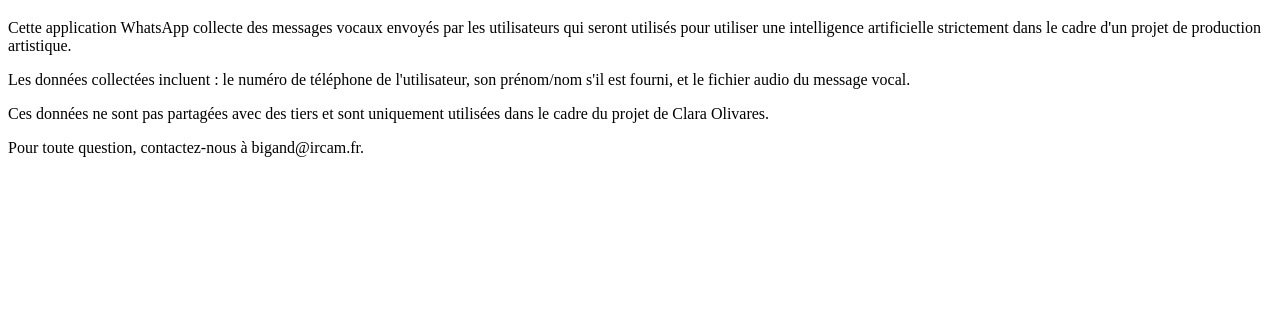
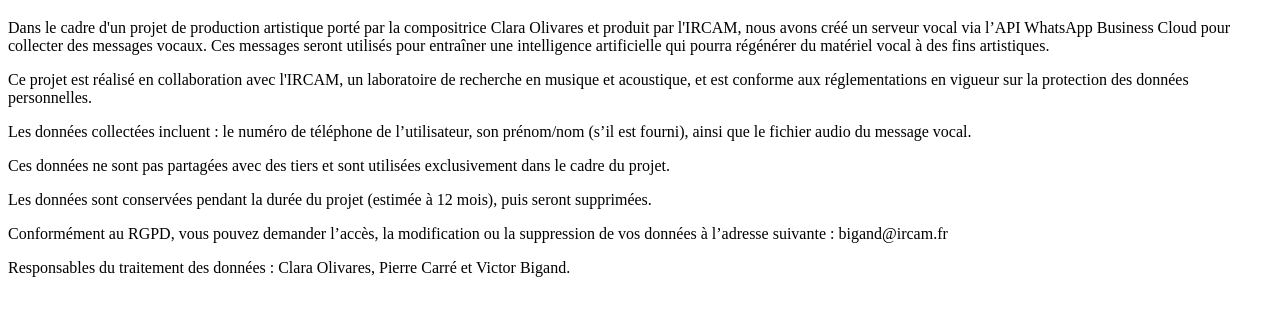
Before and after one commit to iamvcrx/olivares_server, a plain HTML site: page index.html in a window 1280 px wide. Shown: the part 61-376 px from the top of the page. Drawn offline with Linux system fonts and the light colour scheme.

Commit message:
MAJ for aprovement

```diff
--- a/index.html
+++ b/index.html
@@ -1,14 +1,31 @@
 <!DOCTYPE html>
 <html lang="fr">
 <head>
-  <meta charset="UTF-8" />
+  <meta charset="UTF-8">
   <title>Politique de confidentialité</title>
 </head>
 <body>
   <h1>Politique de confidentialité</h1>
-  <p>Cette application WhatsApp collecte des messages vocaux envoyés par les utilisateurs qui seront utilisés pour utiliser une intelligence artificielle strictement dans le cadre d'un projet de production artistique.</p>
-  <p>Les données collectées incluent : le numéro de téléphone de l'utilisateur, son prénom/nom s'il est fourni, et le fichier audio du message vocal.</p>
-  <p>Ces données ne sont pas partagées avec des tiers et sont uniquement utilisées dans le cadre du projet de Clara Olivares.</p>
-  <p>Pour toute question, contactez-nous à bigand@ircam.fr.</p>
+  <p>
+    Dans le cadre d'un projet de production artistique porté par la compositrice Clara Olivares et produit par l'IRCAM, nous avons créé un serveur vocal via l’API WhatsApp Business Cloud pour collecter des messages vocaux. Ces messages seront utilisés pour entraîner une intelligence artificielle qui pourra régénérer du matériel vocal à des fins artistiques.
+  </p>
+  <p>
+    Ce projet est réalisé en collaboration avec l'IRCAM, un laboratoire de recherche en musique et acoustique, et est conforme aux réglementations en vigueur sur la protection des données personnelles.
+  </p>
+  <p>
+    Les données collectées incluent : le numéro de téléphone de l’utilisateur, son prénom/nom (s’il est fourni), ainsi que le fichier audio du message vocal.
+  </p>
+  <p>
+    Ces données ne sont pas partagées avec des tiers et sont utilisées exclusivement dans le cadre du projet.
+  </p>
+  <p>
+    Les données sont conservées pendant la durée du projet (estimée à 12 mois), puis seront supprimées.
+  </p>
+  <p>
+    Conformément au RGPD, vous pouvez demander l’accès, la modification ou la suppression de vos données à l’adresse suivante : bigand@ircam.fr
+  </p>
+  <p>
+    Responsables du traitement des données : Clara Olivares, Pierre Carré et Victor Bigand.
+  </p>
 </body>
 </html>
```
Also changed, not shown: server_code/server.js (+6 -3 lines), 3 other files.
